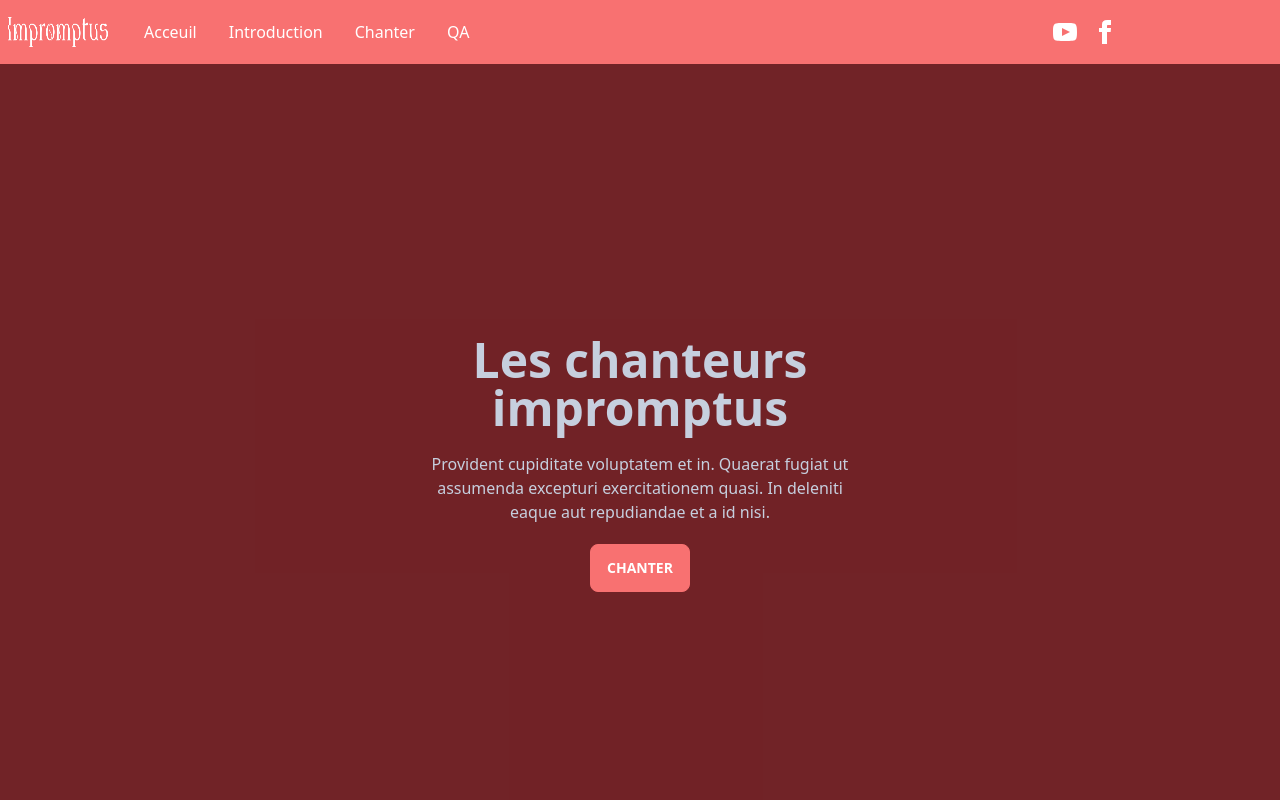
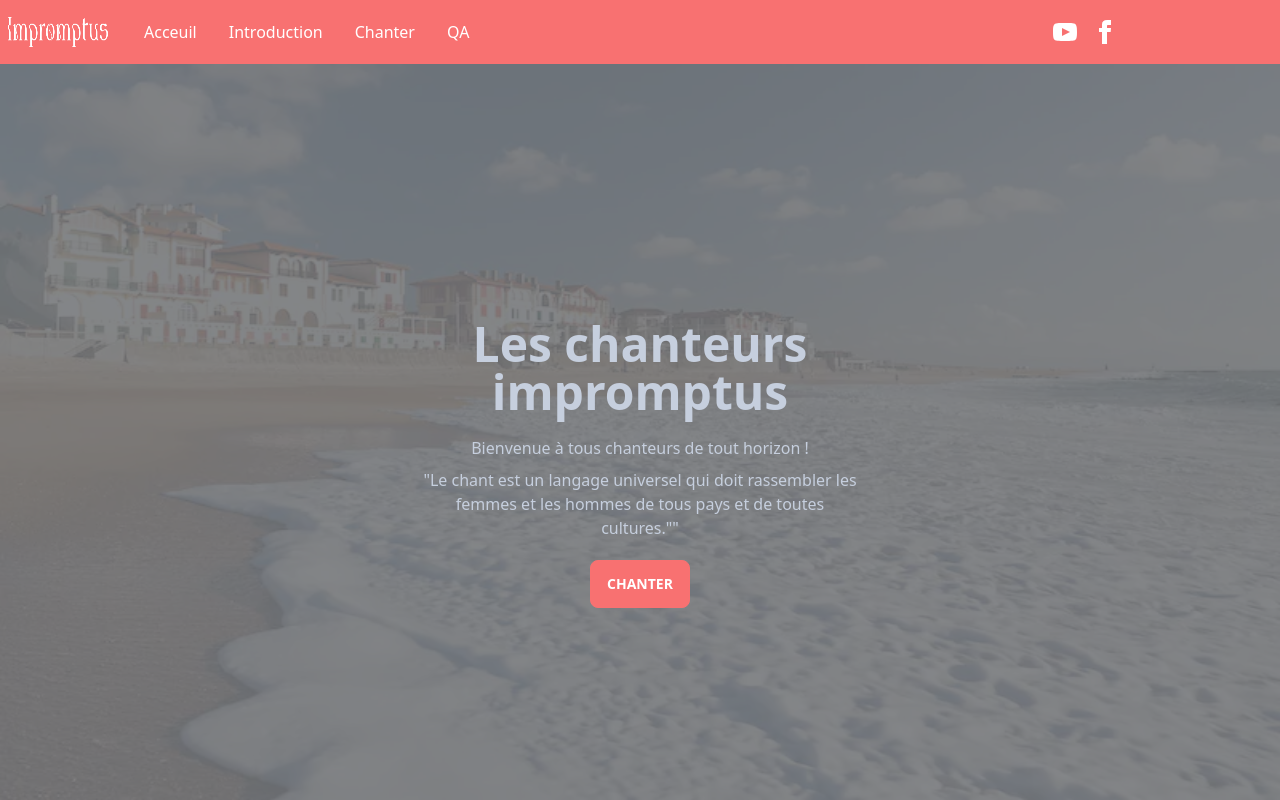
Before and after one commit to viccabezos/impromptus, a Next.js app: page / in a window 1280 px wide. Shown: the top 800 px of the page. Built offline with nearby package versions, Linux system fonts and the light colour scheme.

Commit message:
hero comp and dynamic chanter page

```diff
--- a/components/hero/Hero.jsx
+++ b/components/hero/Hero.jsx
@@ -1,20 +1,22 @@
 import React from "react";
-
+import Image from "next/image";
+import Hoss from "../../public/hoss.webp";
 function Hero() {
   return (
     <div
       data-theme="mytheme"
-      className="hero min-h-screen bg-primary-focus"
+      className="hero min-h-screen bg-white"
       //   style="background-image: url(https://api.lorem.space/image/fashion?w=1000&h=800);"
     >
+      <Image src={Hoss} layout="fill" className="opacity-10" />
       <div className="hero-overlay bg-opacity-60"></div>
       <div className="hero-content text-center text-neutral-content">
         <div className="max-w-md">
           <h1 className="mb-5 text-5xl font-bold">Les chanteurs impromptus</h1>
+          <p className="mb-2">Bienvenue à tous chanteurs de tout horizon !</p>
           <p className="mb-5">
-            Provident cupiditate voluptatem et in. Quaerat fugiat ut assumenda
-            excepturi exercitationem quasi. In deleniti eaque aut repudiandae et
-            a id nisi.
+            "Le chant est un langage universel qui doit rassembler les femmes et
+            les hommes de tous pays et de toutes cultures.""
           </p>
           <button className="btn btn-primary text-white">
             <a href="/chanter">CHANTER</a>
```
Also changed, not shown: pages/chanter/[id].jsx (added), public/hoss.webp (added).
